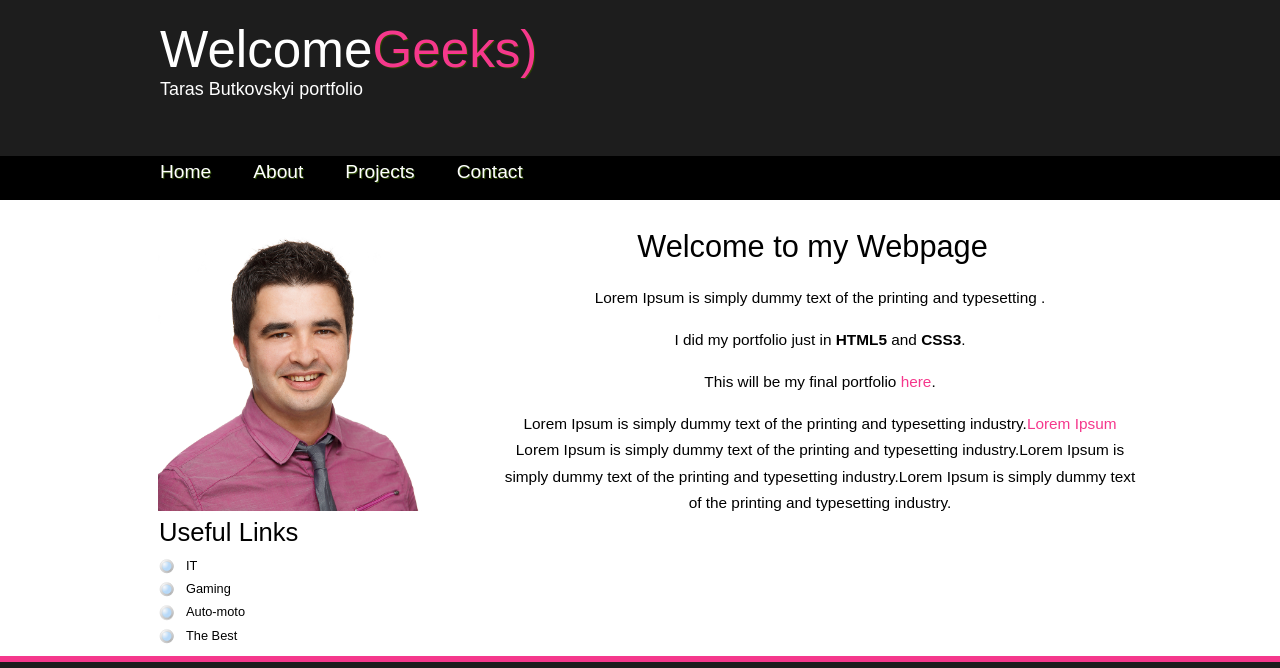
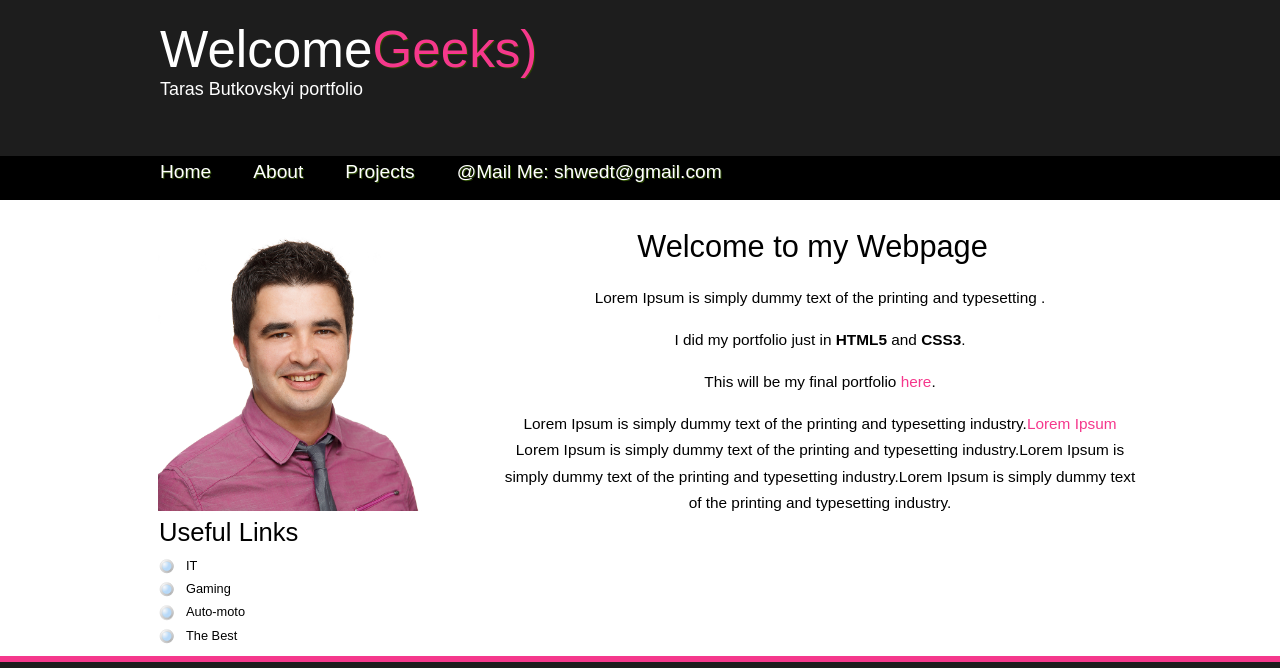
Before and after one commit to Martizator/Martizator.github.io, a plain HTML site: page index.html in a window 1280 px wide. Shown: the top 668 px of the page. Drawn offline with Linux system fonts and the light colour scheme; a web font is replaced by a local one.

Commit message:
changed HTML

```diff
--- a/index.html
+++ b/index.html
@@ -28,7 +28,7 @@
 
 			<li><a href="projects.html">Projects</a></li>
 
-            <li><a href="https://accounts.google.com/ServiceLogin?service=mail&passive=true&rm=false&continue=https://mail.google.com/mail/&ss=1&scc=1&ltmpl=default&ltmplcache=2&emr=1&osid=1#identifier">Contact</a></li>
+            <li><a href="mailto:shwedt@gmail.com" target="_blank?Subject=Hello%20">@Mail Me: shwedt@gmail.com</a></li>
           </ul>
         </div>
       </nav>
```
